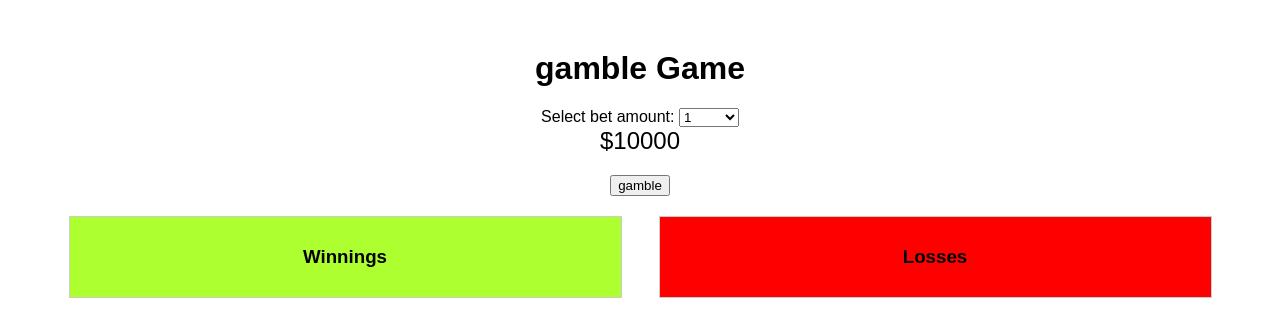
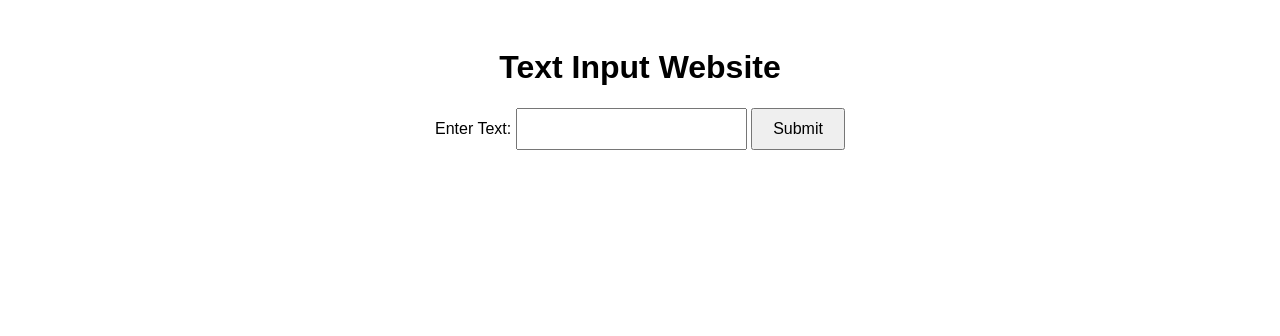
Before and after one commit to elifts/gambling, a plain HTML site: page index.html in a window 1280 px wide. Drawn offline with Linux system fonts and the light colour scheme.

Commit message:
hfyjtujnrsegergrg

```diff
--- a/index.html
+++ b/index.html
@@ -3,128 +3,38 @@
 <head>
     <meta charset="UTF-8">
     <meta name="viewport" content="width=device-width, initial-scale=1.0">
-  <title>gamble</title>
+    <title>Text Input Website</title>
     <style>
         body {
             font-family: Arial, sans-serif;
             text-align: center;
-      margin: 50px;
+            padding: 20px;
         }
-
-    #counter {
-      font-size: 24px;
-      margin-bottom: 20px;
+        input {
+            padding: 10px;
+            font-size: 16px;
         }
-
-    #result {
-      font-size: 18px;
-      margin-top: 20px;
-    }
-
-    #stats {
-      display: flex;
-      justify-content: space-around;
-      margin-top: 20px;
-    }
-
-    #winList {
-      flex-basis: 45%;
-      border: 1px solid #ccc;
-      padding: 10px;
-      background-color: greenyellow;
-    }
-
-    #lossList {
-      flex-basis: 45%;
-      border: 1px solid #ccc;
-      padding: 10px;
-      background-color: rgb(255, 0, 0);
+        button {
+            padding: 10px 20px;
+            font-size: 16px;
+            cursor: pointer;
         }
     </style>
 </head>
 <body>
-
-  <h1>gamble Game</h1>
-
-  <div>
-    <label for="betAmount">Select bet amount:</label>
-    <select id="betAmount">
-      <option value="1">1</option>
-      <option value="5">5</option>
-      <option value="10">10</option>
-      <option value="100">100</option>
-      <option value="1000">1000</option>
-      <option value="10000">10000</option>
-    </select>
-  </div>
-
-  <div id="counter">$10000</div>
-  <button onclick="playGame()">gamble</button>
-  <div id="result"></div>
-
-  <div id="stats">
-    <div id="winList">
-      <h3>Winnings</h3>
-      <ul id="winnings"></ul>
-    </div>
-    <div id="lossList">
-      <h3>Losses</h3>
-      <ul id="losses"></ul>
-    </div>
-  </div>
+    <h1>Text Input Website</h1>
+    <form id="textInputForm">
+        <label for="textInput">Enter Text:</label>
+        <input type="text" id="textInput" name="textInput" required>
+        <button type="button" onclick="submitText()">Submit</button>
+    </form>
+    <p id="result"></p>
 
     <script>
-    let balance = 10000;
-    const winList = document.getElementById('winnings');
-    const lossList = document.getElementById('losses');
-
-    function playGame() {
-      const betAmount = parseFloat(document.getElementById('betAmount').value);
-
-      // Deduct the selected bet amount
-      balance -= betAmount;
-      updateCounter();
-
-      // Adjust win probability based on the selected bet amount
-      const win = Math.floor(Math.random() * (1000000 / betAmount)) === 0;
-
-      // Display the result
-      displayResult(win, betAmount);
-    }
-
-    function updateCounter() {
-      document.getElementById('counter').innerText = `$${balance.toFixed(2)}`;
-    }
-
-    function displayResult(win, betAmount) {
-      const resultElement = document.getElementById('result');
-
-      if (win) {
-        const winnings = betAmount * 40;
-        balance += winnings;
-        updateCounter();
-        resultElement.style.color = 'green';
-        resultElement.innerText = `Congratulations! You won $${winnings.toFixed(2)}!`;
-        addToWinList(betAmount, winnings);
-      } else {
-        resultElement.style.color = 'red';
-        resultElement.innerText = 'Sorry, you did not win. Try again!';
-        addToLossList(betAmount);
-      }
-    }
-
-    function addToWinList(betAmount, winnings) {
-      const listItem = document.createElement('li');
-      listItem.textContent = `$${betAmount.toFixed(2)} - Won $${winnings.toFixed(2)}`;
-      winList.appendChild(listItem);
-    }
-
-    function addToLossList(betAmount) {
-      const listItem = document.createElement('li');
-      listItem.textContent = `$${betAmount.toFixed(2)}`;
-      lossList.appendChild(listItem);
+        function submitText() {
+            var inputValue = document.getElementById('textInput').value;
+            document.getElementById('result').innerText = "You entered: " + inputValue;
         }
     </script>
-
 </body>
 </html>
```
Also changed, not shown: game.html (added, +130 -0 lines). Lines whose indentation alone changed are shown as unchanged.
